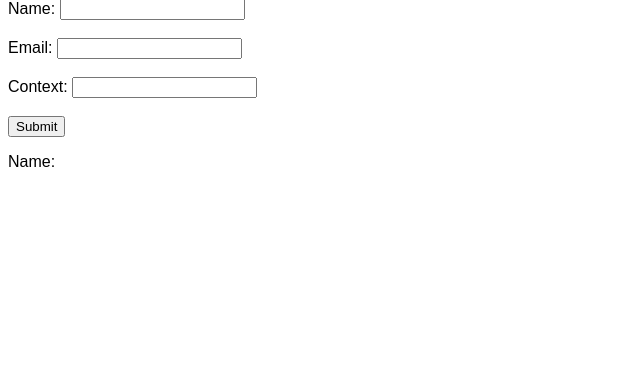
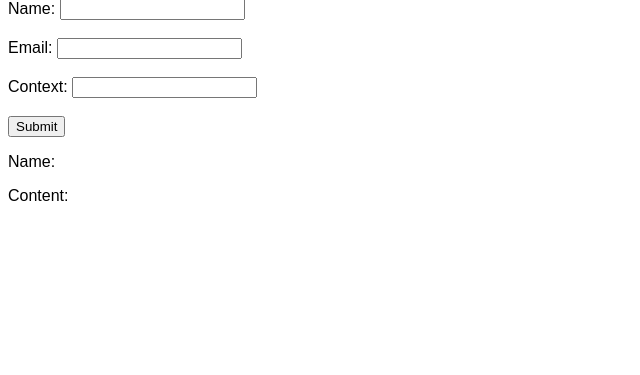
Before and after one commit to AbishaKugathasan/personal-site, a Flask app: page /timeline in a window 1280 px wide. Shown: the part 169-544 px from the top of the page, without its empty margins (0-640 px from the left). Run offline with Flask 2, Linux system fonts and the light colour scheme; parts of the project's set-up code (start-up, migrations or seed data) failed here and were passed over.

Commit message:
Update timeline.html

```diff
--- a/app/templates/timeline.html
+++ b/app/templates/timeline.html
@@ -44,12 +44,18 @@
     <p> Name: </p>
     <p id = "user-name-paragraph"></p>
 
+    <p> Content: </p>
+    <p id = "context-paragraph"></p>
+
 
     <script>
       const form = document.getElementById('form');
       function myFunction(){
         let text =  document.getElementById("name").value
         document.getElementById("user-name-paragraph").innerHTML = text;
+
+        let context_text = document.getElementById("content").value
+        document.getElementById("context-paragraph").innerHTML = context_text;
       }
       const handlerFunction =  (e)=> {
               e.preventDefault()
```
